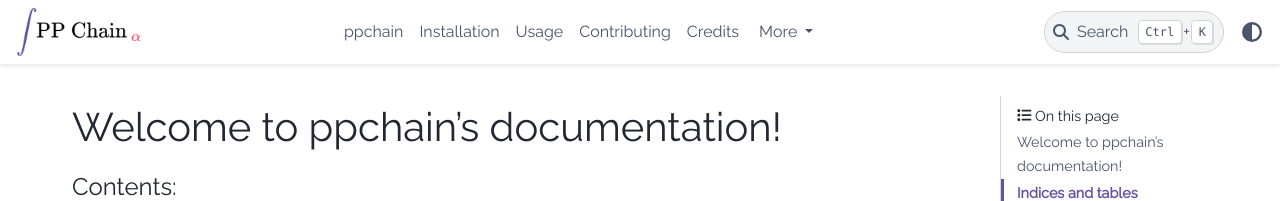
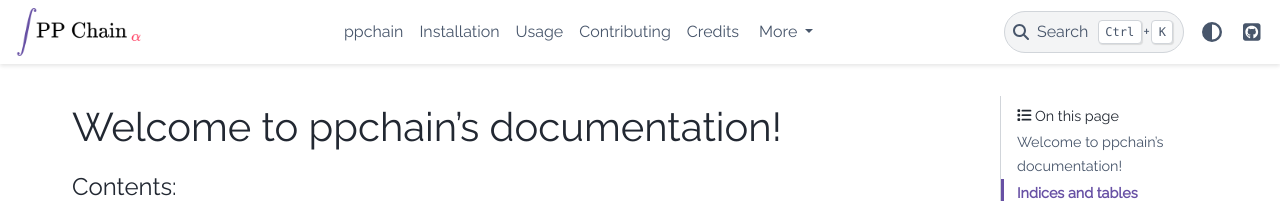
Before and after one commit to shadowboxingskills/ppchain, a Sphinx documentation site: the page built from docs/index.rst, in a window 1280 px wide. Shown: the top 201 px of the page. Built offline with Sphinx 7.4.7 and the PyData theme 0.15.4, drawn with Linux system fonts in a browser that asks for light colours; pages that are not in the unit, such as notebooks, are missing from menus.

Commit message:
Update conf.py

```diff
--- a/docs/conf.py
+++ b/docs/conf.py
@@ -97,7 +97,15 @@ html_theme_options = {
         "image_dark": "_static/ppchain-logo-dark.png",
         "link": "https://ppchain.org",
         "alt_text": "PP Chain - Home",
-    }
+    },
+    "icon_links": [
+        {
+            "name": "GitHub",
+            "url": "https://github.com/shadowboxingskills/ppchain",
+            "icon": "fa-brands fa-square-github",
+            "type": "fontawesome",
+        }
+    ]
 }
 
 # Add any paths that contain custom static files (such as style sheets) here,
```
